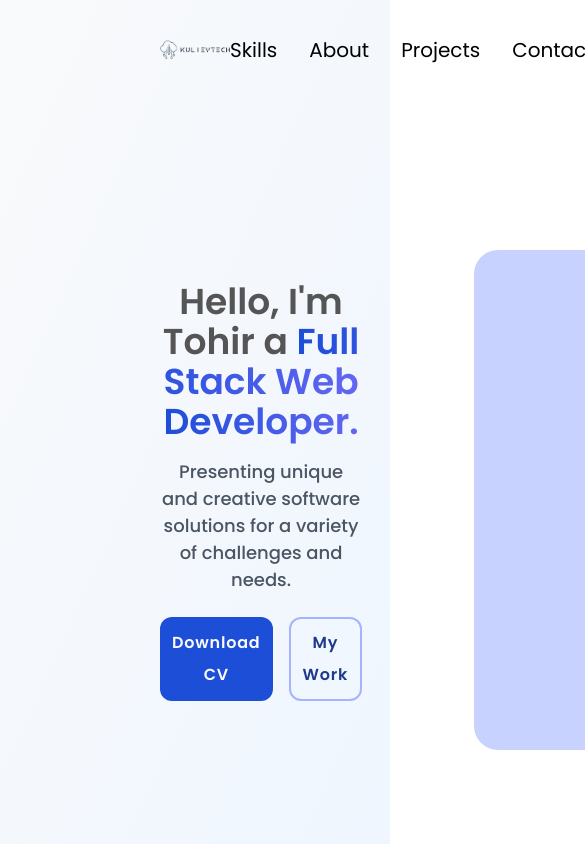
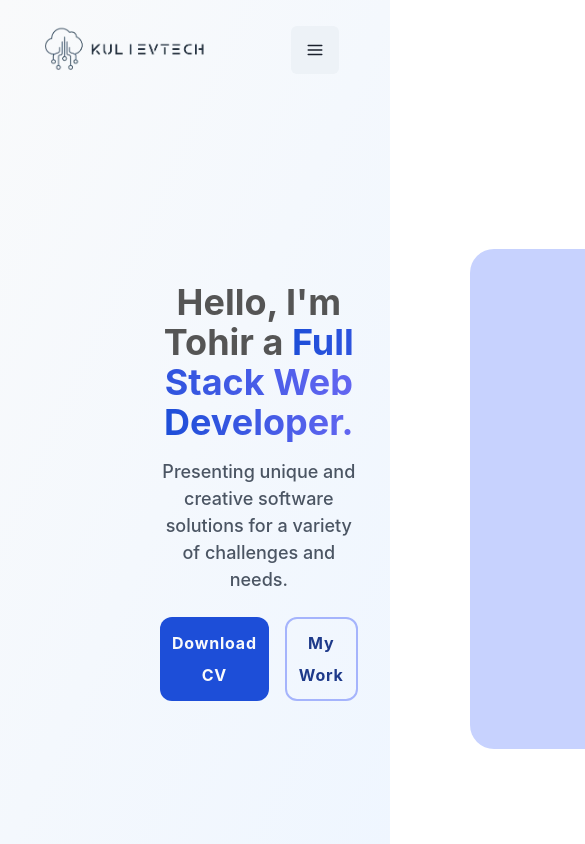
Before and after one commit to kulievdev/portfolio-website, a React (Vite) app: page / in a window 390 px wide. Shown: the top 844 px of the page, 585 px wide, since content can reach past the window. Built offline with nearby package versions, Linux system fonts and the light colour scheme.

Commit message:
Make Navbar responsive

```diff
--- a/package.json
+++ b/package.json
@@ -10,6 +10,8 @@
     "preview": "vite preview"
   },
   "dependencies": {
+    "@chakra-ui/icons": "^2.1.1",
+    "@chakra-ui/react": "^2.8.2",
     "react": "^18.2.0",
     "react-dom": "^18.2.0",
     "typewriter-effect": "^2.21.0"
--- a/src/Components/Logo.tsx
+++ b/src/Components/Logo.tsx
@@ -1,7 +1,7 @@
 import logo from "../assets/Images/logo.png";
 
 const Logo = () => {
-    return <img src={logo} className="w-52 cursor-pointer" />;
+  return <img src={logo} className="w-40 cursor-pointer tablet:w-52" />;
 };
 
 export default Logo;
--- a/src/Pages/Navbar/DesktopNavbar.tsx
+++ b/src/Pages/Navbar/DesktopNavbar.tsx
@@ -22,7 +22,7 @@ export const myLinks = [
 
 const DesktopNavbar = () => {
   return (
-    <section className="mx-40 my-0">
+    <div className="mx-40 my-0">
       <nav className="flex items-center justify-between py-6">
         <Logo />
         <div>
@@ -40,7 +40,7 @@ const DesktopNavbar = () => {
         </div>
         <Cta type="connect" />
       </nav>
-    </section>
+    </div>
   );
 };
 
--- a/src/Pages/Navbar/HamburgerNavbar.tsx
+++ b/src/Pages/Navbar/HamburgerNavbar.tsx
@@ -5,12 +5,12 @@ const HamburgerNavbar = () => {
     <nav className="hidden">
       <div className="logo">John Doe</div>
       <div className="relative inline-block">
-                <div className="flex flex-col justify-between h-[24px] w-[30px] cursor-pointer">
-                    <span className="transform-none opacity-[1] open: rotate-45 translate-x-[10px] translate-y-[5px]"></span>
+        <div className="flex h-[24px] w-[30px] cursor-pointer flex-col justify-between">
+          <span className="open: translate-x-[10px] translate-y-[5px] rotate-45 transform-none opacity-[1]"></span>
           <span className="open: opacity-0"></span>
-                    <span className="open: rotate-[-45deg] translate-x-[10px] translate-y-[-5px]"></span>
+          <span className="open: translate-x-[10px] translate-y-[-5px] rotate-[-45deg]"></span>
         </div>
-                <div className="absolute top-[100%] right-0 bg-white w-fit max-h-0 overflow-hidden transition duration-[0.3] ease-in-out open:max-h-[300px]">
+        <div className="absolute right-0 top-[100%] max-h-0 w-fit overflow-hidden bg-white transition duration-[0.3] ease-in-out open:max-h-[300px]">
           {myLinks.map((myLink, idx) => {
             return (
               <li key={idx}>
--- a/src/Pages/Navbar/Navbar.tsx
+++ b/src/Pages/Navbar/Navbar.tsx
@@ -1,15 +1,100 @@
-import DesktopNavbar from "./DesktopNavbar";
-import HamburgerNavbar from "./HamburgerNavbar";
+import { useState } from "react";
+import { Flex, Button, IconButton } from "@chakra-ui/react";
+import { HamburgerIcon, CloseIcon } from "@chakra-ui/icons";
+import Cta from "../../Components/Cta";
+import Logo from "../../Components/Logo";
+import { myLinks } from "./DesktopNavbar";
 
 const Navbar = () => {
-    return (
-        // <div className="bg-gradient-to-tl from-secondary-100 border ">
-        <>
-            <DesktopNavbar />
-            <HamburgerNavbar />
-        </>
-        // </div>
-    );
+  const [display, changeDisplay] = useState("none");
+  return (
+    <>
+      {/* Desktop */}
+      <Flex
+        direction="column"
+        display={["none", "none", "none", "none", "flex", "flex"]}
+      >
+        <div className="mx-40 my-0">
+          <nav className="flex items-center justify-between py-6">
+            <Logo />
+            <div>
+              <ul className="nav-links flex gap-8 text-xl">
+                {myLinks.map((myLink, idx) => {
+                  return (
+                    <li key={idx}>
+                      <a className="hover:nav_links" href={myLink.link}>
+                        {myLink.text}
+                      </a>
+                    </li>
+                  );
+                })}
+              </ul>
+            </div>
+            <Cta type="connect" />
+          </nav>
+        </div>
+      </Flex>
+
+      <div className="py-6">
+        <Flex
+          display={["flex", "flex", "flex", "flex", "none", "none"]}
+          align="center"
+          justify="space-around"
+        >
+          <Logo />
+          <IconButton
+            aria-label="Open Menu"
+            size="lg"
+            mr={2}
+            icon={<HamburgerIcon />}
+            onClick={() => changeDisplay("flex")}
+          />
+        </Flex>
+      </div>
+      {/* Mobile Content */}
+      <Flex
+        w="100vw"
+        display={display}
+        bgColor="gray.50"
+        zIndex={20}
+        h="100vh"
+        pos="fixed"
+        top="0"
+        left="0"
+        overflowY="auto"
+        flexDir="column"
+      >
+        <Flex justify="flex-end">
+          <IconButton
+            mt={2}
+            mr={2}
+            aria-label="Open Menu"
+            size="lg"
+            icon={<CloseIcon />}
+            onClick={() => changeDisplay("none")}
+          />
+        </Flex>
+
+        <Flex flexDir="column" align="center">
+          {myLinks.map((myLink, idx) => {
+            return (
+              <a key={idx} href={myLink.link}>
+                <Button
+                  as="a"
+                  variant="ghost"
+                  aria-label={myLink.text}
+                  my={5}
+                  w="100%"
+                >
+                  {myLink.text}
+                </Button>
+              </a>
+            );
+          })}
+        </Flex>
+      </Flex>
+    </>
+  );
 };
 
 export default Navbar;
--- a/src/main.tsx
+++ b/src/main.tsx
@@ -1,10 +1,13 @@
-import React from 'react'
-import ReactDOM from 'react-dom/client'
-import App from './App.tsx'
-import './index.css'
+import React from "react";
+import { ChakraProvider } from "@chakra-ui/react";
+import ReactDOM from "react-dom/client";
+import App from "./App.tsx";
+import "./index.css";
 
-ReactDOM.createRoot(document.getElementById('root')!).render(
+ReactDOM.createRoot(document.getElementById("root")!).render(
   <React.StrictMode>
-    <App />
+    <ChakraProvider>
+      <App />
+    </ChakraProvider>
   </React.StrictMode>,
-)
+);
```
Also changed, not shown: 1 other file (tests, documents, lock files or other folders). Lines whose indentation alone changed are shown as unchanged.
